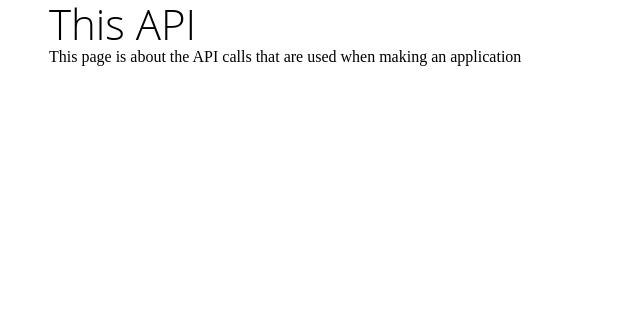
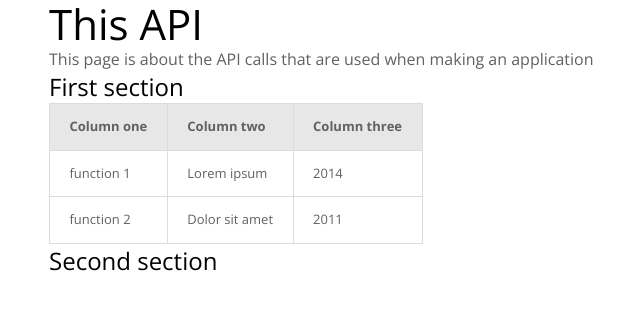
Before and after one commit to rylans/web-designs, a plain HTML site: page technical-documentation/index.html in a window 1280 px wide. Shown: the whole page, without its empty margins (156-796 px from the left). Drawn offline with nearby package versions, Linux system fonts and the light colour scheme.

Commit message:
Add table css

```diff
--- a/technical-documentation/css/style.css
+++ b/technical-documentation/css/style.css
@@ -1,3 +1,8 @@
+html, body {
+  font-family: "Open Sans", Arial, "Lucida Grande", sans-serif;
+  color: #616161;
+}
+
 * {
   padding: 0;
   margin: 0;
@@ -9,6 +14,7 @@ main {
   position: relative;
 }
 
+/* Headers */
 h1, h2, h3, h4, h5, h6 {
   font-family: "Open Sans", Arial, "Lucida Grande", sans-serif;
   font-weight: 600;
@@ -24,6 +30,28 @@ h1 {
   line-height: 1.143em;
 }
 
+/* Tables */
+table {
+  font-size: 13px;
+  border-collapse: collapse;
+  line-height: 1.5em;
+}
+
+td, th {
+  padding: 1em 1.5em;
+  text-align: left;
+  border: 1px solid #dcdcdc;
+}
+
+th {
+  font-weight: bold;
+  background: #e7e7e7;
+}
+
+
+
+
+/* Containers */
 #container {
   max-width: 870px;
   margin: auto;
--- a/technical-documentation/index.html
+++ b/technical-documentation/index.html
@@ -7,6 +7,7 @@
 
     <title>Technical Documentation</title>
 
+    <link href="http://fonts.googleapis.com/css?family=Open+Sans:400,700|Source+Code+Pro" rel="stylesheet" type="text/css">
     <link href="css/style.css" rel="stylesheet" type="text/css">
   </head>
 
@@ -17,6 +18,32 @@
       <article class="article-main">
 	<h1 class="page_title">This API</h1>
 	<p>This page is about the API calls that are used when making an application</p>
+
+	<h2>First section</h2>
+
+	<table>
+	  <tbody>
+	    <tr>
+	      <th>Column one</th>
+	      <th>Column two</th>
+	      <th>Column three</th>
+	    </tr>
+
+	    <tr>
+	      <td>function 1</td>
+	      <td>Lorem ipsum</td>
+	      <td>2014</td>
+	    </tr>
+
+	    <tr>
+	      <td>function 2</td>
+	      <td>Dolor sit amet</td>
+	      <td>2011</td>
+	    </tr>
+	  </tbody>
+	</table>
+
+	<h2>Second section</h2>
       </article>
     </main>
 
```
